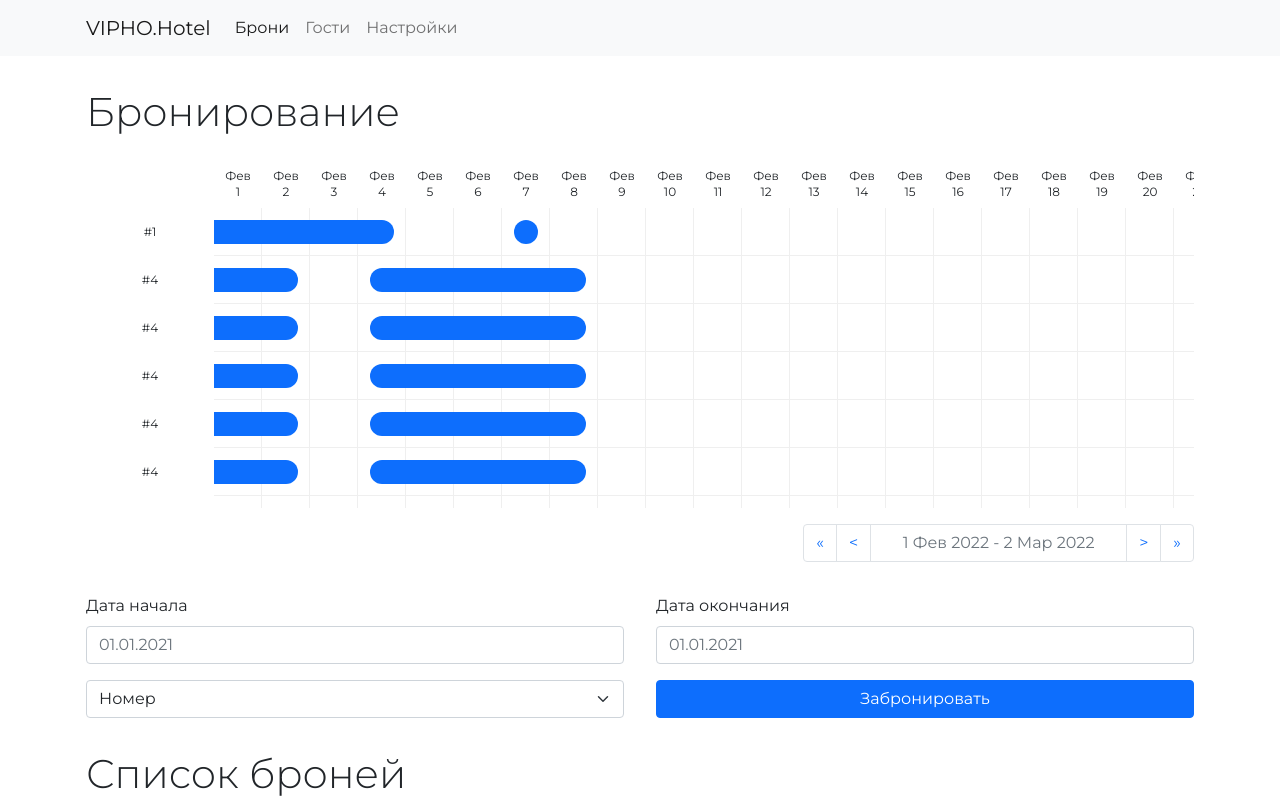
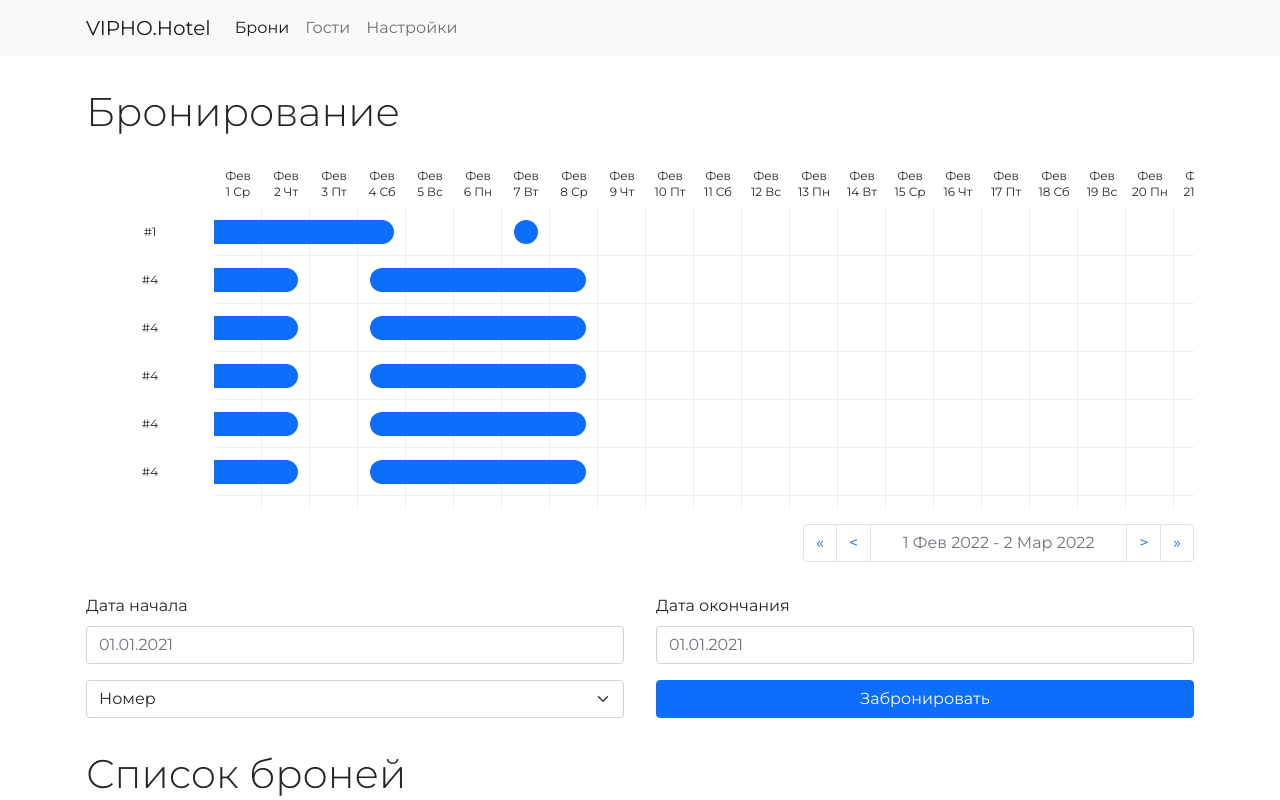
Before and after one commit to vipho/hotel-client, a Vue app: page /books in a window 1280 px wide. Shown: the top 800 px of the page. Built offline with nearby package versions, Linux system fonts and the light colour scheme.

Commit message:
Add week days to Timeline

```diff
--- a/src/components/Timeline.vue
+++ b/src/components/Timeline.vue
@@ -10,7 +10,8 @@
           <div v-for="dates in timelineDates" class="_day">
             <div class="_box">
               <div>{{ dates.month }}</div>
-              <div>{{ dates.day }}</div>
+              <div v-if="showWeekDay">{{ dates.day }} {{ dates.weekDay }}</div>
+              <div v-else>{{ dates.day }}</div>
             </div>
           </div>
         </div>
@@ -106,6 +107,10 @@ const oneDay = 86400000
 export default defineComponent({
   name: "Timeline",
   props: {
+    showWeekDay: {
+      type: Boolean,
+      default: false,
+    },
     rooms: {
       type: Object,
       required: true,
@@ -131,10 +136,12 @@ export default defineComponent({
       for (let i = 0; i < dayAmount; i++) {
         const date = new Date(this.currentDay.getTime() + (i * oneDay))
         const months = t('months', {returnObjects: true});
+        const weekDays = t('weekDays', {returnObjects: true});
 
         dates.push({
           month: months[date.getUTCMonth()],
           day: date.getUTCDate(),
+          weekDay: weekDays[date.getUTCDay()],
         })
       }
       return dates
--- a/src/utils/locale/index.ts
+++ b/src/utils/locale/index.ts
@@ -33,6 +33,7 @@ document.documentElement.lang = lang
                 'booksPage': 'Брони',
                 'settingsPage': 'Настройки',
                 'months': ['Янв', 'Фев', 'Мар', 'Апр', 'Май', 'Июн', 'Июл', 'Авг', 'Сен', 'Окт', 'Ноя', 'Дек'],
+                'weekDays': ['Пн', 'Вт', 'Ср', 'Чт', 'Пт', 'Сб', 'Вс'],
                 'room': 'Номер',
                 'timeline': 'Таймлайн',
                 'firstName': 'Имя',
--- a/src/views/Books/Books.vue
+++ b/src/views/Books/Books.vue
@@ -5,7 +5,7 @@
     <div class="container py-3">
       <h2 class="display-6 mb-4">{{ $t('booking') }}</h2>
 
-      <Timeline :rooms="timelineRooms"></Timeline>
+      <Timeline :rooms="timelineRooms" :showWeekDay="true"></Timeline>
     </div>
 
     <div class="container pt-3">
```
Also changed, not shown: src/shims.d.ts (renamed from src/shims-vue.d.ts).
